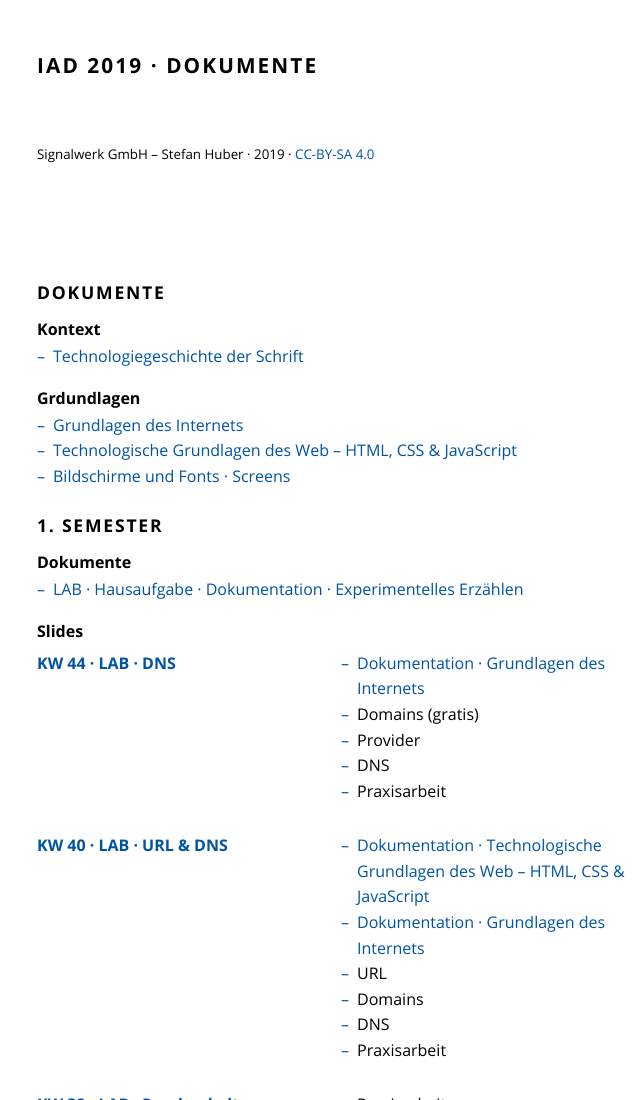
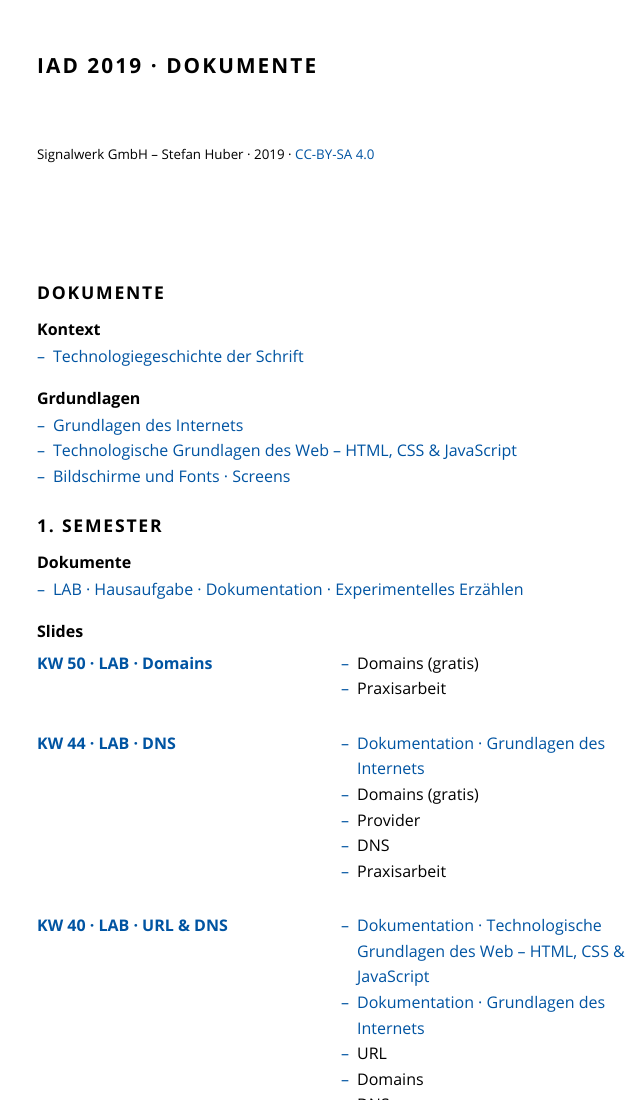
Before and after one commit to signalwerk/IAD2019, a plain HTML site: page index.html in a window 1280 px wide. Shown: the top 1100 px of the page, without its empty margins (299-939 px from the left). Drawn offline with Linux system fonts and the light colour scheme.

Commit message:
Deploy to GitHub Pages: 0ced18b9e06fe66b7f8a29edb63c8e070c4c1de9

```diff
--- a/index.html
+++ b/index.html
@@ -61,7 +61,11 @@
 <h3 id="slides">Slides</h3>
 <div class='slide-list'>
 
-
+<h4 id="kw-50-·-lab-·-domains"><a href="https://signalwerk.github.io/IAD.LAB.SLD/data/2019/KW50-2019/">KW 50 · LAB · Domains</a></h4>
+<ul>
+<li>Domains (gratis)</li>
+<li>Praxisarbeit</li>
+</ul>
 <h4 id="kw-44-·-lab-·-dns"><a href="https://signalwerk.github.io/IAD.LAB.SLD/data/2019/KW44-2019/">KW 44 · LAB · DNS</a></h4>
 <ul>
 <li><a href="https://signalwerk.github.io/learn.interaction/articles/internet-technology/">Dokumentation · Grundlagen des Internets</a></li>
```
